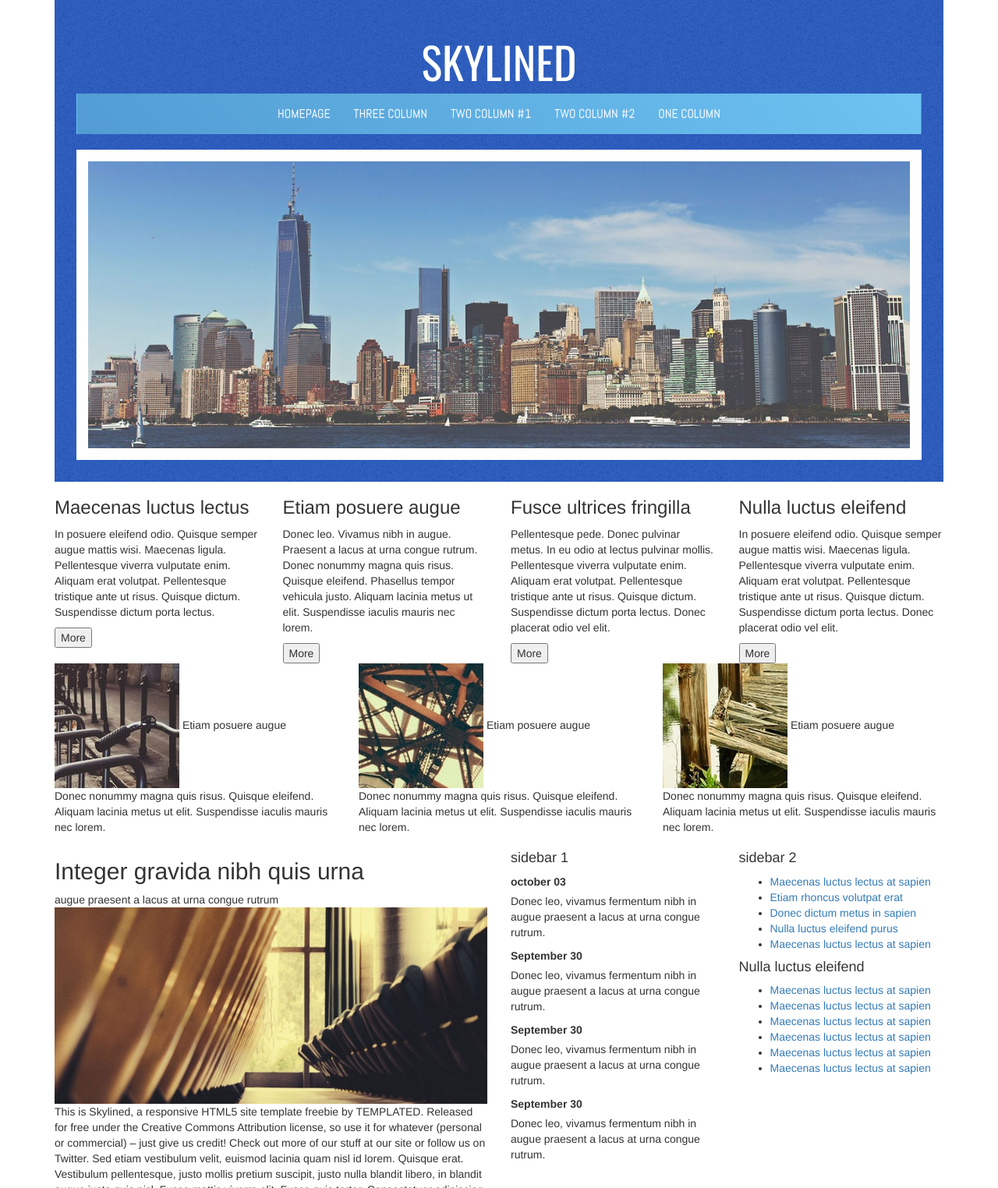
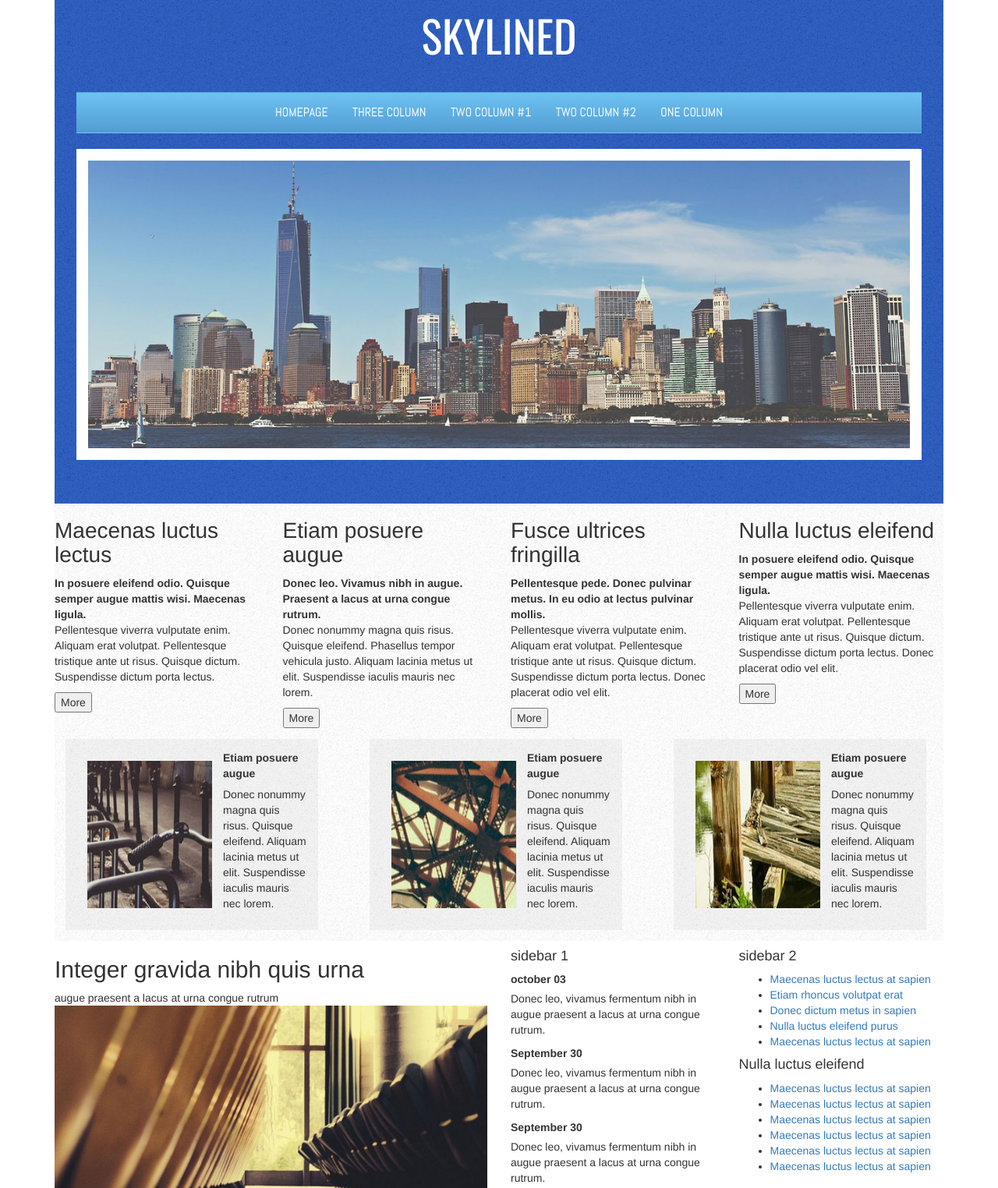
Before and after one commit to rruellepetel/challenge_6, a website: page index.html in a window 1280 px wide. Shown: the top 1524 px of the page at 78% size. Drawn offline with nearby package versions, Linux system fonts and the light colour scheme.

Commit message:
style on articles

```diff
--- a/index.html
+++ b/index.html
@@ -35,7 +35,7 @@
             </nav>
             <img src="./static/images/pics01.jpg" alt="banner" class="img-responsive">
         </header>
-        <section>
+        <section id="artcont">
             <div class="row">
                 <div class="col-xs-12 col-sm-6 col-md-3">
                     <article>
@@ -72,29 +72,38 @@
                 </div>
             </div>
         </section>
+        <section id="secont">
         <div class="row">
+
             <div class="col-xs-12 col-md-4">
                 <section>
                     <img src="./static/images/pics04.jpg" alt="secimg1" class="img-reponsive">
+                    <div class="artflex">
                     <span>Etiam posuere augue</span>
                     <p>Donec nonummy magna quis risus. Quisque eleifend. Aliquam lacinia metus ut elit. Suspendisse iaculis mauris nec lorem.</p>
+                </div>
                 </section>
             </div>
             <div class="col-xs-12 col-md-4">
                 <section>
                     <img src="./static/images/pics06.jpg" alt="secimg2" class="img-reponsive">
+                    <div class="artflex">
                     <span>Etiam posuere augue</span>
                     <p>Donec nonummy magna quis risus. Quisque eleifend. Aliquam lacinia metus ut elit. Suspendisse iaculis mauris nec lorem.</p>
+                </div>
                 </section>
             </div>
             <div class="col-xs-12 col-md-4">
                 <section>
                     <img src="./static/images/pics05.jpg" alt="secimg3" class="img-reponsive">
+                    <div class="artflex">
                     <span>Etiam posuere augue</span>
                     <p>Donec nonummy magna quis risus. Quisque eleifend. Aliquam lacinia metus ut elit. Suspendisse iaculis mauris nec lorem.</p>
+                </div>
                 </section>
             </div>
         </div>
+    </section>
         <div class="row">
             <div class="col-xs-12 col-md-6">
                 <main>
--- a/static/css/style.css
+++ b/static/css/style.css
@@ -1,7 +1,7 @@
 header {
     text-align: center;
     background: url("../images/header.png");
-    padding: 2em;
+    padding: 1em 2em 4em 2em;
 }
 
 header img {
@@ -13,12 +13,14 @@ h1 {
     text-transform: uppercase;
     font-size: 4em;
     color: white;
+    margin-top: 0;
+    margin-bottom: 0.75em;
 }
 
 nav {
     font-family: Abel;
     font-size: 1.5em;
-    background: linear-gradient(45deg,#529CD3,#6DC3F2);
+    background: linear-gradient(180deg,#6DC3F2,#529CD3);
     border-radius: 0 !important;
 }
 
@@ -26,6 +28,7 @@ nav ul li a {
     color: white;
     text-transform: uppercase;
     font-size: 0.75em;
+    padding: 1em !important;
 }
 
 .navbar .navbar-nav {
@@ -37,3 +40,42 @@ nav ul li a {
 .navbar .navbar-collapse {
  text-align: center;
 }
+
+h3 {
+    font-size: 2em;
+}
+
+#artcont {
+    background: url("../images/fond.png");
+}
+
+#artcont article span {
+    font-weight: bold;
+}
+
+#secont {
+    background: url("../images/fond.png")
+}
+
+#secont section {
+    background: url("../images/fond-article.png");
+    width: 90%;
+    display: flex;
+    padding: 1em;
+    margin: 1em;
+}
+
+#secont img {
+    padding: 1em;
+}
+
+.artflex {
+    display: flex;
+    flex-direction: column;;
+    justify-content: space-between;
+}
+
+.artflex span {
+    font-weight: bold;
+    margin-bottom: 0.5em;
+}
```
Lines whose indentation alone changed are shown as unchanged.
